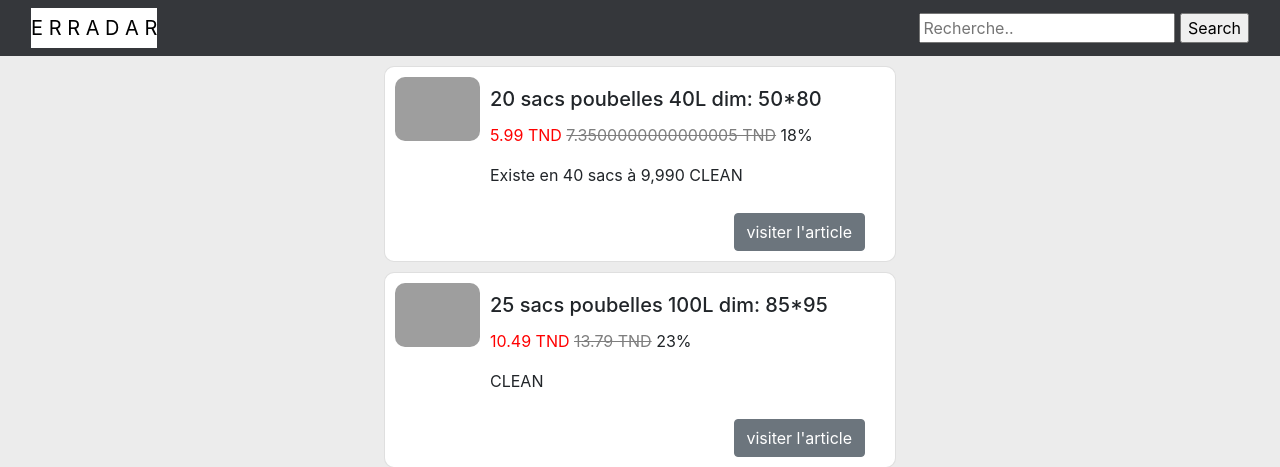
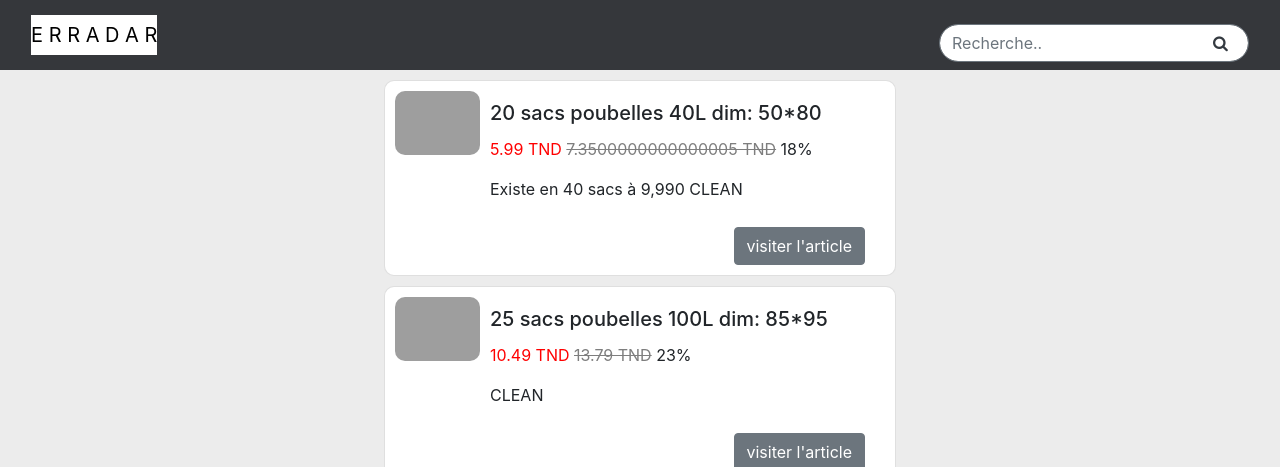
Before and after one commit to AminSaffar-hub/project_2, a Django app: page / in a window 1280 px wide. Shown: the top 467 px of the page. Run offline with Django 4.2, Linux system fonts and the light colour scheme; data comes from the database, SQL or seed files in the repository; some libraries are stand-ins or nearby versions; some web fonts are replaced; grey boxes are pictures that could not be loaded.

Commit message:
make search bar rounded

```diff
--- a/backend/frontend/templates/frontend/base.html
+++ b/backend/frontend/templates/frontend/base.html
@@ -8,6 +8,9 @@
     <!-- Bootstrap CSS -->
     <link rel="stylesheet" href="https://stackpath.bootstrapcdn.com/bootstrap/4.3.1/css/bootstrap.min.css"
           integrity="sha384-ggOyR0iXCbMQv3Xipma34MD+dH/1fQ784/j6cY/iJTQUOhcWr7x9JvoRxT2MZw1T" crossorigin="anonymous">
+    <link
+          href="http://cdnjs.cloudflare.com/ajax/libs/font-awesome/4.3.0/css/font-awesome.css"
+          rel="stylesheet"  type='text/css'>
     <link rel="stylesheet" href="{% static 'css/main.css' %}">
     <link href="https://fonts.cdnfonts.com/css/averta-standard" rel="stylesheet">
 
@@ -18,8 +21,16 @@
         <div class="container-fluid">
             <a class="navbar-brand" href="{% url 'home' %}"><span>E R R A D A R</span></a>
             <form action="{% url 'home' %}">
-                <input type="text" name="search" placeholder="Recherche.." value="{{request.GET.title}}">
-                <input type="submit" value="Search">
+                <div class="row no-gutters mt-3 align-items-center">
+                    <div class="col-auto">
+                        <input type="text" name="search" class="form-control border-secondary rounded-pill pr-5" placeholder="Recherche.." value="{{request.GET.title}}">
+                    </div>
+                    <div class="col-auto">
+                        <button class="btn btn-outline-light text-dark border-0 rounded-pill ml-n5" type="search">
+                            <i class="fa fa-search"></i>
+                        </button>
+                    </div>
+                </div>
             </form>
         </div>
     </nav>
```
